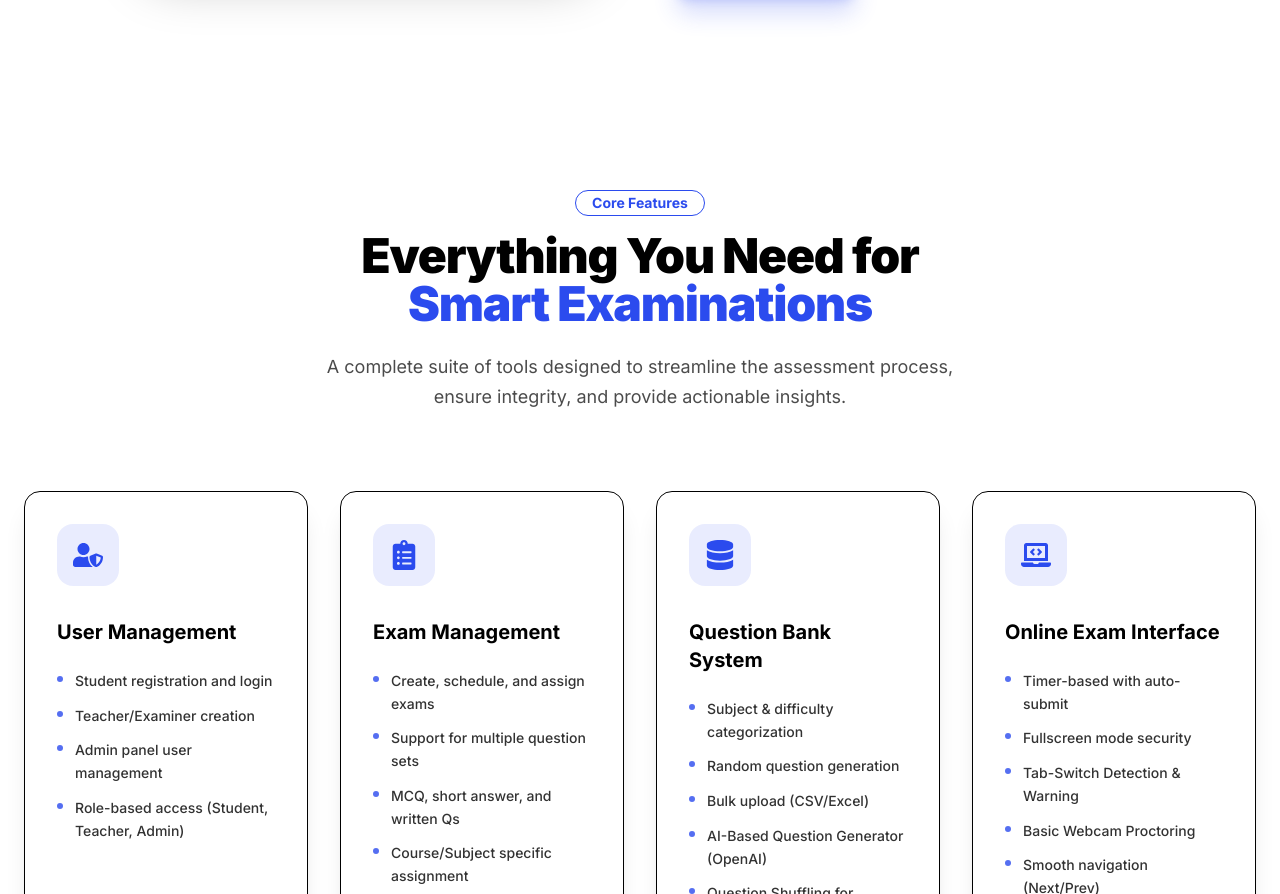
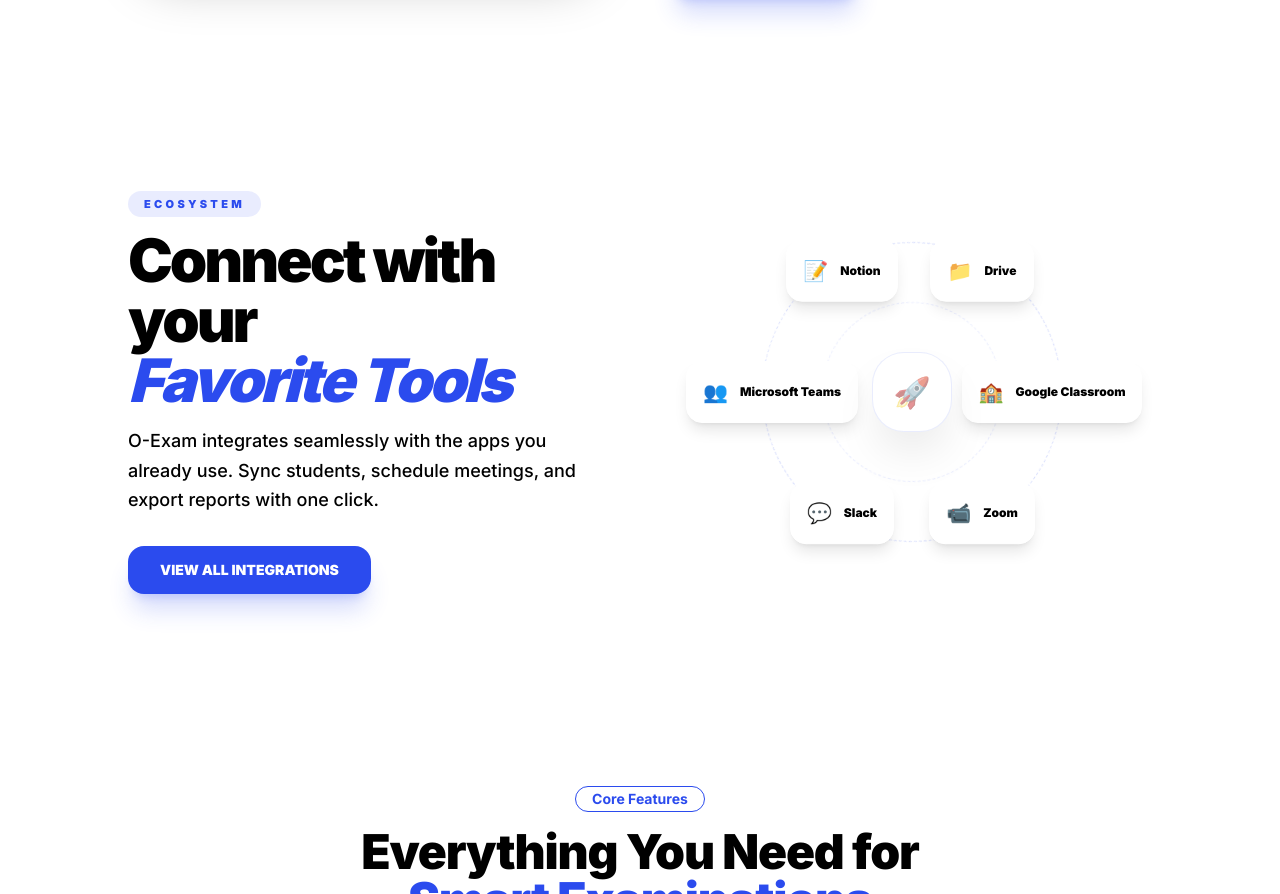
Before and after one commit to sohelma/oexam-client, a Next.js app: page / in a window 1280 px wide. Shown: the part 2477-3371 px from the top of the page. Built offline with nearby package versions, Linux system fonts and the light colour scheme.

Commit message:
icon size reduced from integration section

```diff
--- a/src/app/page.js
+++ b/src/app/page.js
@@ -9,6 +9,7 @@ import Features from "@/components/home/Feature/Features";
 import Commitment from "@/components/home/Commitment/Commitment";
 import FAQ from "@/components/home/FAQ/FAQ";
 import Testimonials from "@/components/home/Testimonials/Testimonials";
+import Integration from "@/components/home/Integration/Integration";
 
 export default function Home() {
   return (
@@ -17,7 +18,8 @@ export default function Home() {
       <main className="">
         <Hero></Hero>
         <HowItWorks />
-        <About/>
+        <About />
+        <Integration/>
         <Services></Services>
         <Pricing />
         <Testimonials/>
--- a/src/components/home/Integration/Integration.jsx
+++ b/src/components/home/Integration/Integration.jsx
@@ -40,7 +40,7 @@ const Integration = () => {
           {/* Right Side: Animated Floating Icons */}
           <div className="relative h-[400px] flex items-center justify-center">
             {/* Center Logo Hub */}
-            <div className="w-24 h-24 rounded-[2rem] bg-white shadow-2xl flex items-center justify-center text-3xl z-20 border border-base-200 animate-pulse">
+            <div className="w-20 h-20 rounded-[2rem] bg-white shadow-2xl flex items-center justify-center text-3xl z-20 border border-primary/20 animate-pulse">
               🚀
             </div>
 
```
